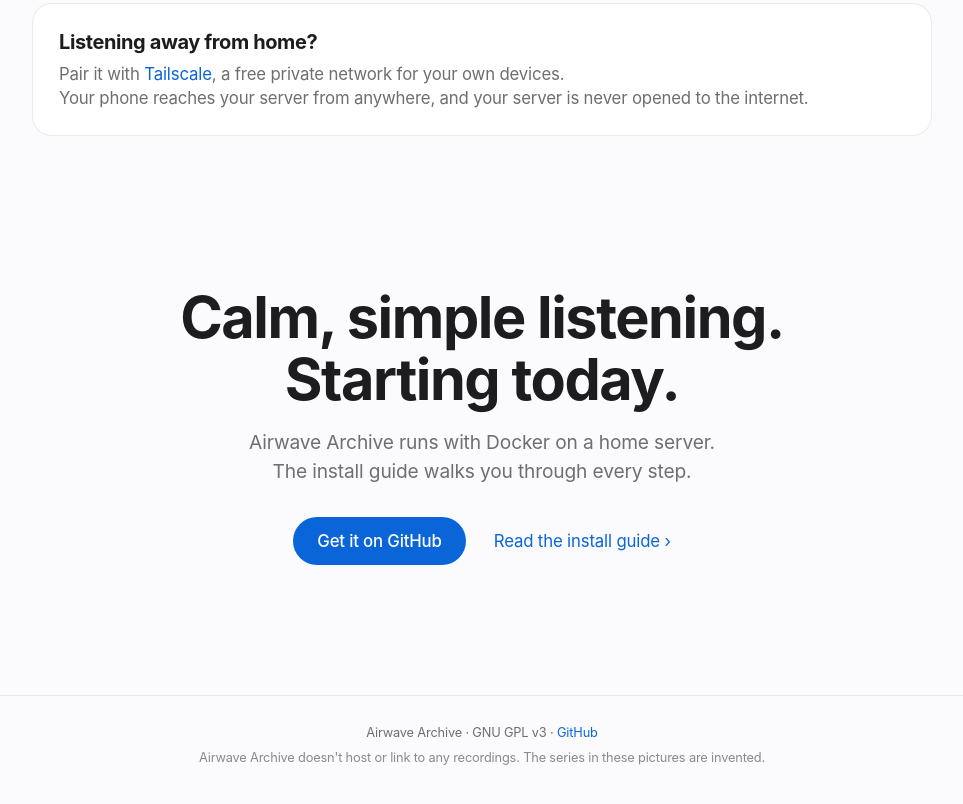
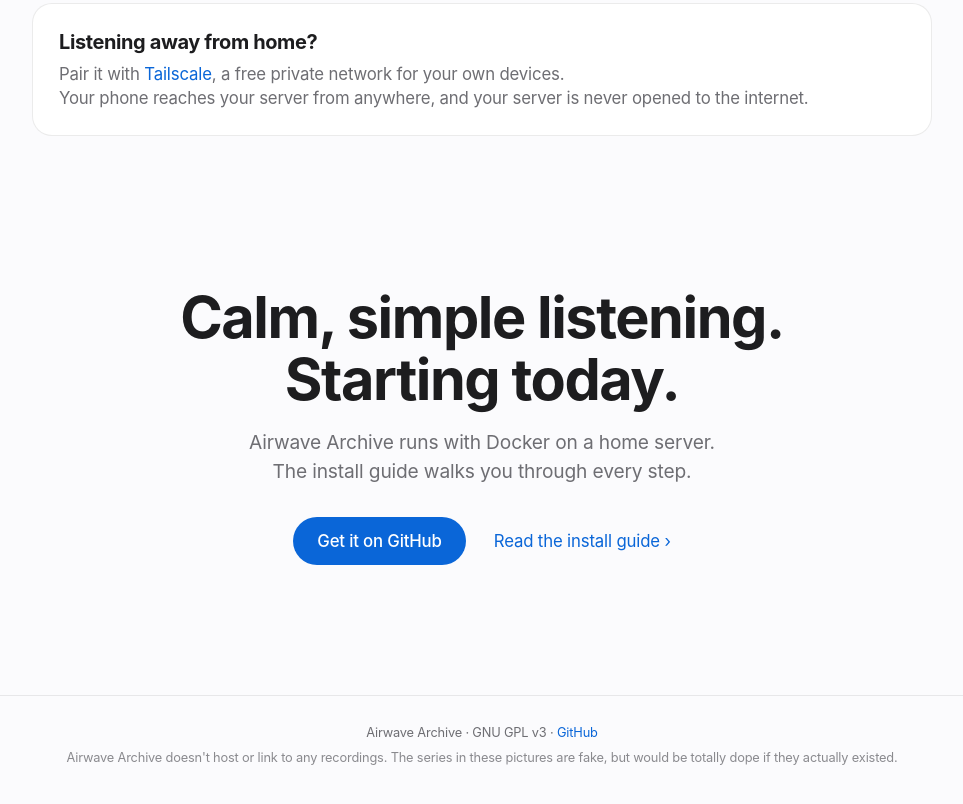
Before and after one commit to cainram/airwave-archive-website, a plain HTML site: page index.html in a window 1280 px wide. Shown: the part 6632-7436 px from the top of the page, without its empty margins (158-1121 px from the left). Drawn offline with Linux system fonts and the light colour scheme.

Commit message:
Footer: the series in the pictures are fake (but would be totally dope)
Co-Authored-By: Claude Opus 5.5 <noreply@anthropic.com>

```diff
--- a/index.html
+++ b/index.html
@@ -229,7 +229,7 @@
 
 <footer class="footer">
   <p>Airwave Archive · GNU GPL v3 · <a href="https://github.com/cainram/airwave-archive">GitHub</a></p>
-  <p class="fine">Airwave Archive doesn't host or link to any recordings. The series in these pictures are invented.</p>
+  <p class="fine">Airwave Archive doesn't host or link to any recordings. The series in these pictures are fake, but would be totally dope if they actually existed.</p>
 </footer>
 
 </body>
```
